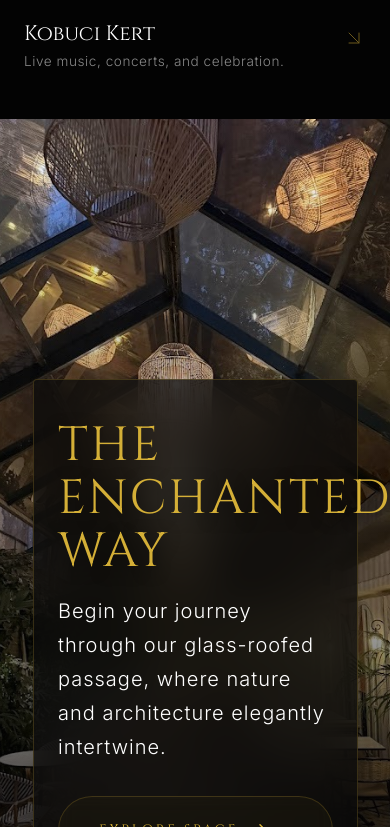
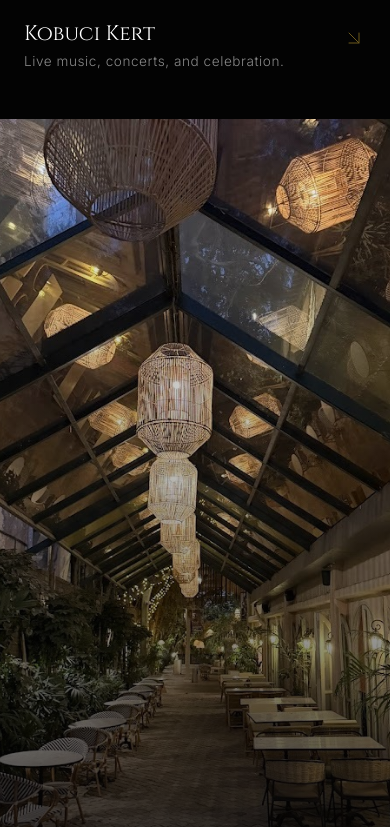
Before and after one commit to sherhanabid123-debug/Fridah-by-bohemians, a React (Vite) app: page / in a window 390 px wide. Shown: the part 2097-2924 px from the top of the page. Built offline with nearby package versions, Linux system fonts and the light colour scheme.

Commit message:
fix: adjust GSAP scroll timing to ensure full completion of experience zones

```diff
--- a/package.json
+++ b/package.json
@@ -10,6 +10,8 @@
     "preview": "vite preview"
   },
   "dependencies": {
+    "@gsap/react": "^2.1.2",
+    "gsap": "^3.14.2",
     "lenis": "^1.3.17",
     "lucide-react": "^0.575.0",
     "react": "^19.2.0",
--- a/src/App.jsx
+++ b/src/App.jsx
@@ -14,6 +14,10 @@ import CTASection from './components/CTASection';
 import Footer from './components/Footer';
 import Preloader from './components/Preloader';
 import Lenis from 'lenis';
+import gsap from 'gsap';
+import { ScrollTrigger } from 'gsap/ScrollTrigger';
+
+gsap.registerPlugin(ScrollTrigger);
 
 function App() {
   const [isAppLoaded, setIsAppLoaded] = useState(false);
@@ -52,16 +56,15 @@ function App() {
     // eslint-disable-next-line react-hooks/set-state-in-effect
     setLenisInstance(lenis);
 
-    let rafId;
-    function raf(time) {
-      lenis.raf(time);
-      rafId = requestAnimationFrame(raf);
-    }
+    lenis.on('scroll', ScrollTrigger.update);
 
-    rafId = requestAnimationFrame(raf);
+    gsap.ticker.add((time) => {
+      lenis.raf(time * 1000);
+    });
+    gsap.ticker.lagSmoothing(0);
 
     return () => {
-      cancelAnimationFrame(rafId);
+      gsap.ticker.remove((time) => lenis.raf(time * 1000));
       lenis.destroy();
       setLenisInstance(null);
     };
--- a/src/components/ExperienceZones.css
+++ b/src/components/ExperienceZones.css
@@ -1,17 +1,24 @@
-.immersive-zones {
-    position: relative;
+.immersive-zones-container {
+    overflow: hidden;
     background: var(--color-black);
-    width: 100%;
+    width: 100vw;
+}
+
+.immersive-zones-wrapper {
+    display: flex;
+    width: max-content;
+    height: 100vh;
+    will-change: transform;
 }
 
 .immersive-zone {
-    position: sticky;
-    top: 0;
+    position: relative;
+    width: 100vw;
     height: 100vh;
+    flex-shrink: 0;
     display: flex;
     align-items: flex-end;
     overflow: hidden;
-    box-shadow: 0 -20px 50px rgba(0,0,0,0.7);
 }
 
 /* The background image */
@@ -105,10 +112,16 @@
 
 /* Mobile Adjustments */
 @media (max-width: 992px) {
+    .immersive-zones-wrapper {
+        flex-direction: column; /* Stack vertically on mobile */
+        width: 100%;
+        height: auto;
+    }
+
     .immersive-zone {
+        width: 100%;
         height: 100vh;
         align-items: flex-end;
-        box-shadow: 0 -15px 40px rgba(0,0,0,0.8);
     }
 
     .zone-content {
--- a/src/components/ExperienceZones.jsx
+++ b/src/components/ExperienceZones.jsx
@@ -1,3 +1,7 @@
+import { useRef } from 'react';
+import gsap from 'gsap';
+import { useGSAP } from '@gsap/react';
+import { ScrollTrigger } from 'gsap/ScrollTrigger';
 import './ExperienceZones.css';
 import { ArrowRight } from 'lucide-react';
 import imgEntry from '../assets/images/alleyway.jpg';
@@ -40,17 +44,96 @@ const zones = [
     }
 ];
 
+gsap.registerPlugin(ScrollTrigger);
+
 const ExperienceZones = () => {
+    const sectionRef = useRef(null);
+    const wrapperRef = useRef(null);
+
+    useGSAP(() => {
+        const zonesEls = gsap.utils.toArray('.immersive-zone');
+        let mm = gsap.matchMedia();
+
+        mm.add("(min-width: 993px)", () => {
+            // Horizontal scroll container logic
+            let scrollTween = gsap.to(zonesEls, {
+                xPercent: -100 * (zonesEls.length - 1),
+                ease: "none",
+                scrollTrigger: {
+                    trigger: sectionRef.current,
+                    pin: true,
+                    scrub: 1,
+                    // Make the scroll distance longer than the width to slow it down and add dwell time
+                    end: () => "+=" + (wrapperRef.current.offsetWidth * 1.5),
+                }
+            });
+
+            // Parallax and reveals inside each sliding zone
+            zonesEls.forEach((zone, i) => {
+                if (i > 0) { // First one is already on screen, no need to pan-in
+                    const img = zone.querySelector('img');
+                    gsap.from(img, {
+                        xPercent: -30, // Starts offset for sliding window effect
+                        ease: "none",
+                        scrollTrigger: {
+                            trigger: zone,
+                            containerAnimation: scrollTween,
+                            start: "left right",
+                            end: "right right",
+                            scrub: true,
+                        }
+                    });
+
+                    const text = zone.querySelector('.zone-text-box');
+                    gsap.from(text, {
+                        y: 80,
+                        opacity: 0,
+                        filter: "blur(10px)",
+                        duration: 1.2,
+                        ease: "power3.out",
+                        scrollTrigger: {
+                            trigger: zone,
+                            containerAnimation: scrollTween,
+                            start: "left 70%", // Trigger when text is 30% onto screen
+                            toggleActions: "play none none reverse"
+                        }
+                    });
+                }
+            });
+        });
+
+        // Mobile standard vertical logic (fall back nicely)
+        mm.add("(max-width: 992px)", () => {
+            zonesEls.forEach((zone) => {
+                const text = zone.querySelector('.zone-text-box');
+                gsap.from(text, {
+                    y: 60,
+                    opacity: 0,
+                    filter: "blur(8px)",
+                    duration: 1.2,
+                    ease: "power2.out",
+                    scrollTrigger: {
+                        trigger: zone,
+                        start: "top 80%",
+                        toggleActions: "play none none reverse"
+                    }
+                });
+            });
+        });
+
+    }, { scope: sectionRef });
+
     return (
-        <section className="immersive-zones">
+        <section className="immersive-zones-container" ref={sectionRef}>
+            <div className="immersive-zones-wrapper" ref={wrapperRef}>
                 {zones.map((zone, index) => (
-                <div id={zone.id} key={zone.id} className={`immersive-zone theme-${zone.theme}`} style={{ zIndex: index + 1 }}>
+                    <div id={zone.id} key={zone.id} className={`immersive-zone theme-${zone.theme}`}>
                         <div className="zone-media">
                             <div className="zone-media-overlay"></div>
                             <img src={zone.image} alt={zone.title} />
                         </div>
                         <div className="zone-content container">
-                        <div className="zone-text-box reveal">
+                            <div className="zone-text-box">
                                 <h2 className="zone-title">{zone.title}</h2>
                                 <p className="zone-desc">{zone.desc}</p>
                                 <a href="#reservation" className="btn-primary zone-cta">
@@ -60,6 +143,7 @@ const ExperienceZones = () => {
                         </div>
                     </div>
                 ))}
+            </div>
         </section>
     );
 };
```
Also changed, not shown: 1 other file (tests, documents, lock files or other folders). Lines whose indentation alone changed are shown as unchanged.
